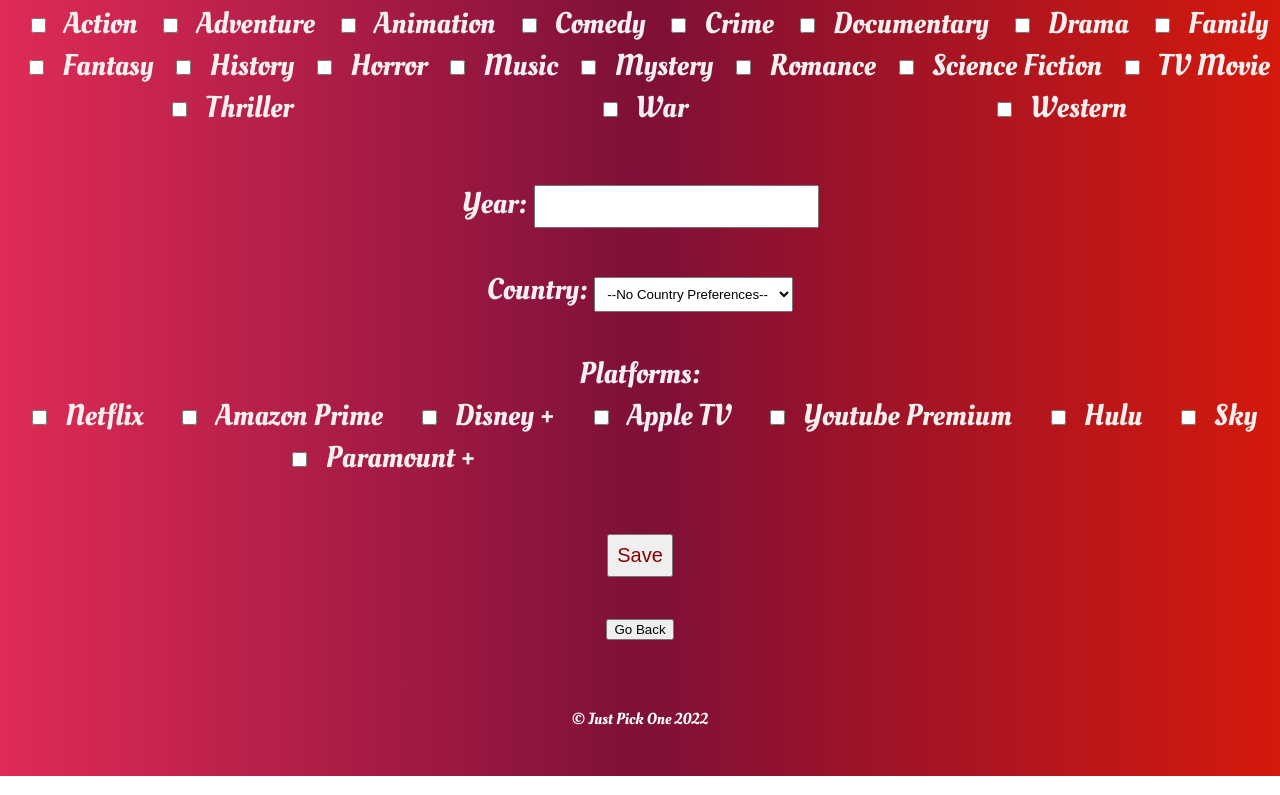
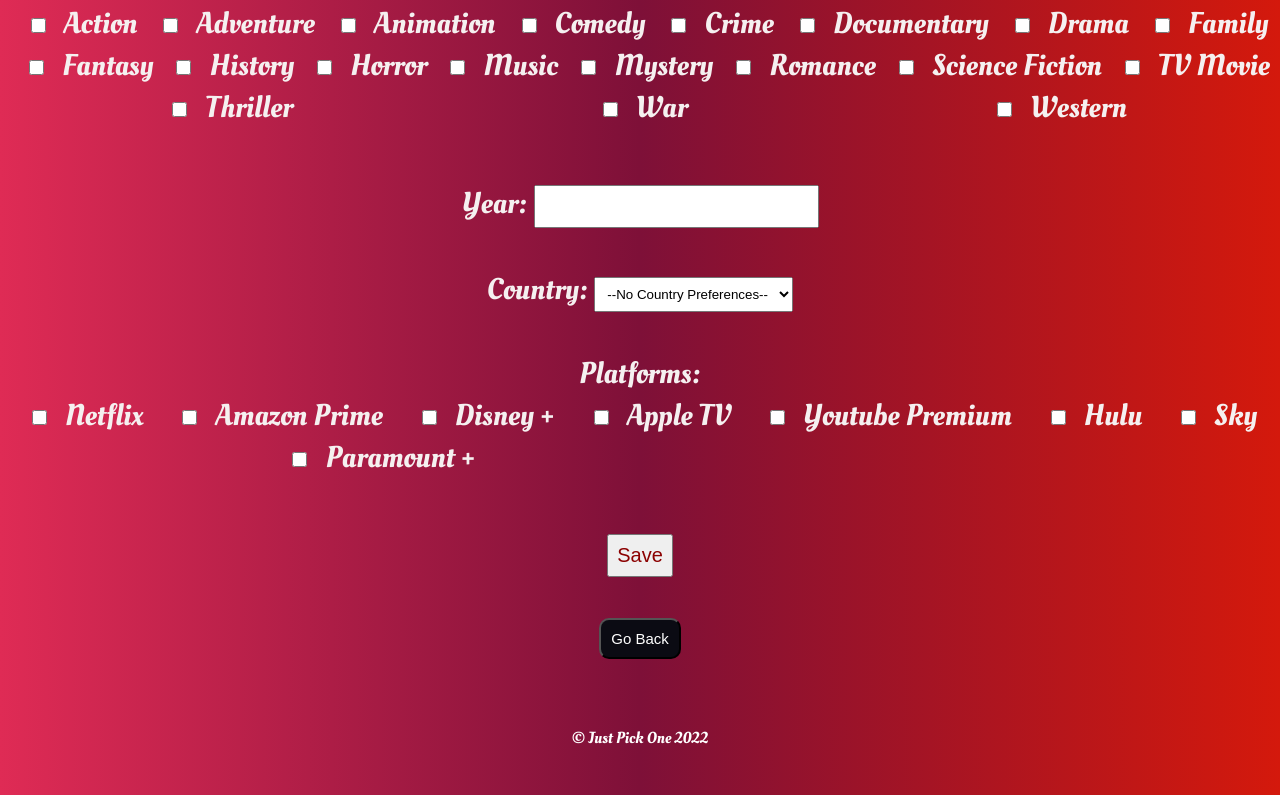
Before and after one commit to idrisimo/fp-Just-pick-one, a React app in the folder client/: page /EditPreferences in a window 1280 px wide. Shown: the part 334-1129 px from the top of the page. Built offline with nearby package versions, Linux system fonts and the light colour scheme; a web font is replaced by a local one.

Commit message:
back button styled

```diff
--- /dev/null
+++ b/client/src/components/BackButton/index.css
@@ -0,0 +1,7 @@
+div#backBtnNav button{
+   font-size: 15px;
+   background-color: rgb(11, 11, 19);
+   color: white;
+   padding: 10px;
+   border-radius: 10px;
+}
--- a/client/src/components/BackButton/index.js
+++ b/client/src/components/BackButton/index.js
@@ -1,5 +1,6 @@
 import React from "react";
 import { useNavigate } from "react-router-dom";
+import "./index.css"
 
 export function BackButton() {
     const goBack = useNavigate();
--- a/client/src/components/EditForm/index.js
+++ b/client/src/components/EditForm/index.js
@@ -7,6 +7,7 @@
    const [ loading, setLoading ] = useState(false)
    const [ userPreferences, setUserPreferences ] = useState({})
    const [ prefStatus, setPrefStatus ] = useState(false)
+   const [ savedMsg, setSavedMsg ] = useState(false)
    const [ formInput, setFormInput ] = useState({
       "genre": null,
       "year": null,
@@ -45,7 +46,7 @@
          setLoading(true);
          const newPreferences = await createPreferences(formInput)
          if (newPreferences === "Successful"){
-            window.location.reload()
+            setSavedMsg(true)
          } else {
             throw new Error('Impossible to save new preferences!')
          }
@@ -196,6 +197,8 @@
 
             <input type="submit" className="submitBtn" value="Save" style={{cursor: 'pointer'}}/><br/><br/>
          </form>
+
+         {savedMsg && <p>Your preferences have been updated</p>}
       </>
    )
 }
```
